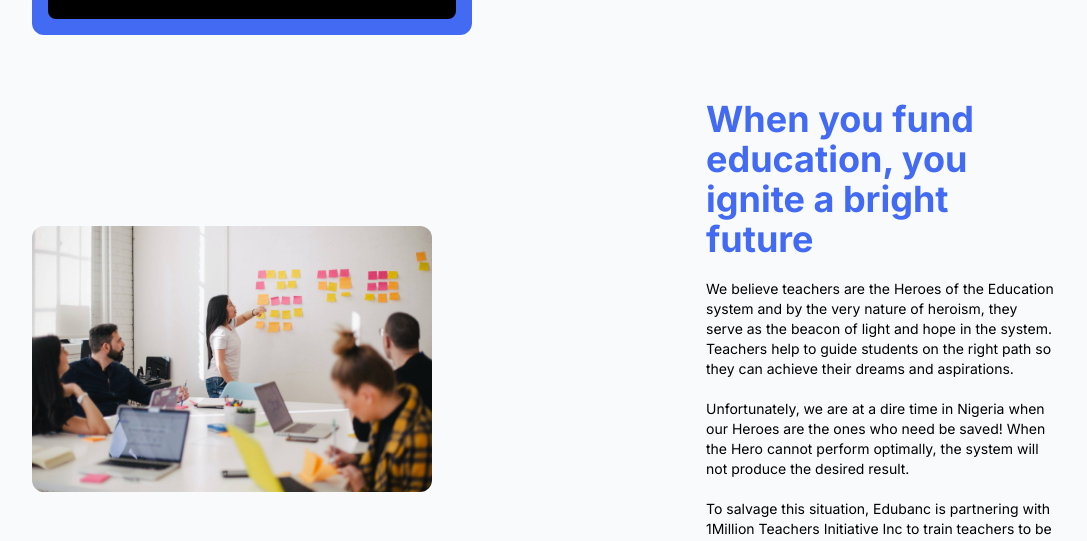
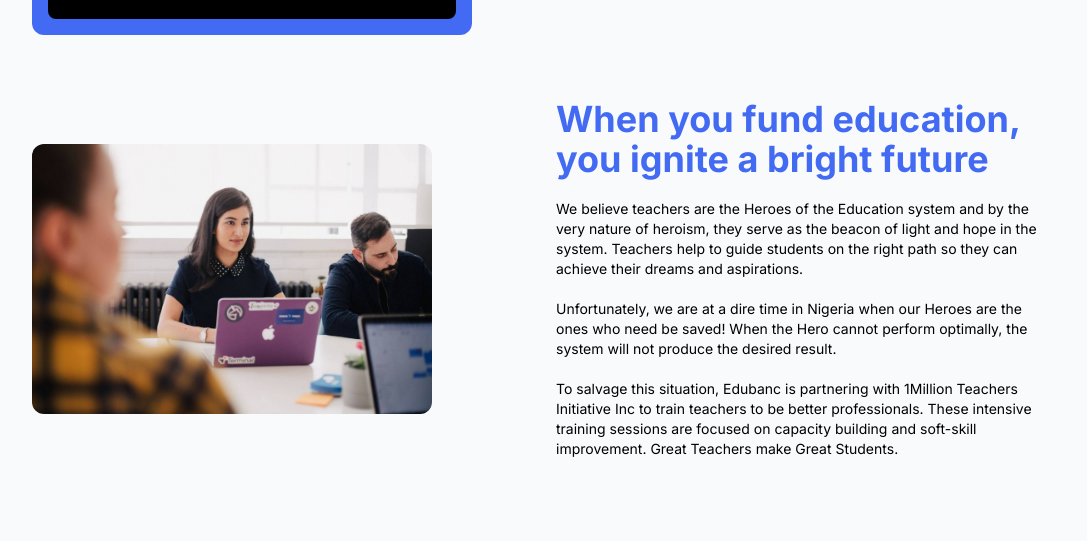
Before and after one commit to JosephIgbaji/edubanc, a Next.js app: page /donate in a window 1280 px wide. Shown: the part 1083-1624 px from the top of the page, without its empty margins (96-1183 px from the left). Built offline with nearby package versions, Linux system fonts and the light colour scheme.

Commit message:
donate page info mobile responsiveness

```diff
--- a/src/components/donate/ImageLeft.jsx
+++ b/src/components/donate/ImageLeft.jsx
@@ -7,14 +7,14 @@ const ImageLeft = () => {
       <div className="w-[300px] sm:min-w-[400px] lg:max-w-[500px]">
         <Image
           className="rounded-xl"
-          src="/donate-imageLeft.jpeg"
+          src="/blog-2.jpeg"
           width={500}
           height={100}
           // layout="fill"
           alt="altoverlay"
         />
       </div>
-      <div className="w-[300px] sm:min-w-[350px] lg:max-w-[500px]">
+      <div className="w-[300px] sm:w-[400px] lg:w-[500px]">
         <h2 className="text-2xl md:text-3xl lg:text-4xl font-bold text-primary mb-5">
           When you fund education, you ignite a bright future
         </h2>
```
